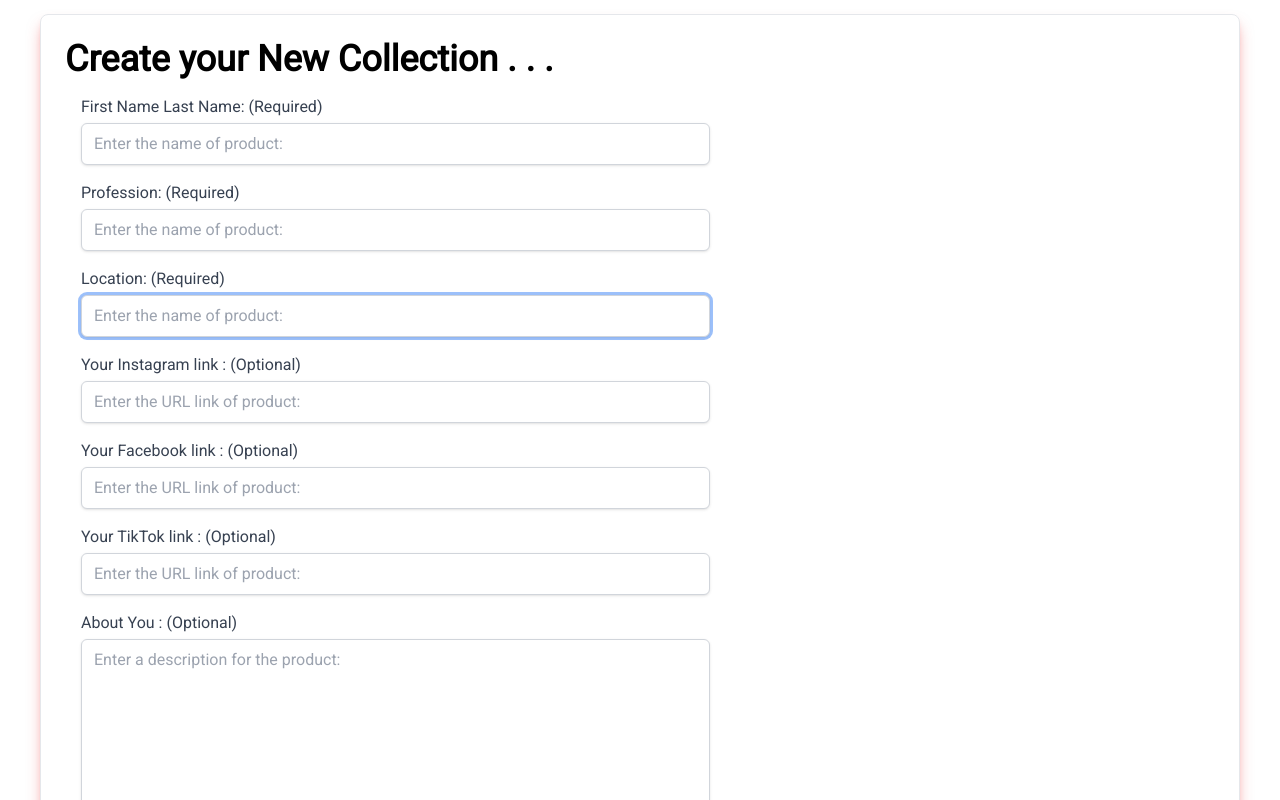
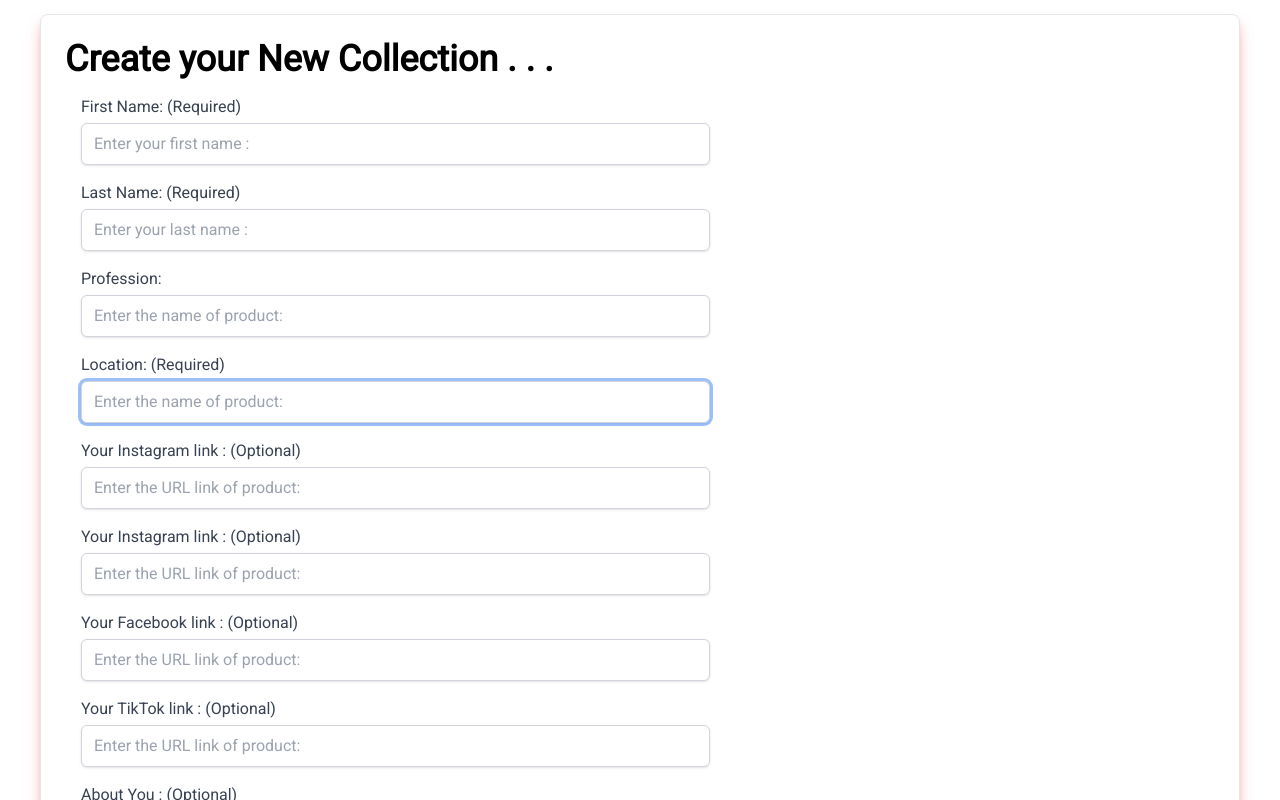
Before and after one commit to Vandhana-Mohan/art-portfolio-frontend, a React (Create React App) app: page /art/new in a window 1280 px wide. Shown: the part 380-1180 px from the top of the page. Built offline with nearby package versions, Linux system fonts and the light colour scheme.

Commit message:
new form

```diff
--- a/src/components/PortraitNewForm.js
+++ b/src/components/PortraitNewForm.js
@@ -6,14 +6,15 @@ function PortraitNewForm() {
   let navigate = useNavigate();
 
   const [newPortrait, setNewPortrait] = useState({
-    name: "",
-    category: "",
-    image_url: "",
-    description: "",
-    price: "",
-    quantity: "",
-    unit: "",
-    is_organic: false,
+    first_name: "",
+    last_name: "",
+    about_artist: "",
+    profession: "",
+    location: "",
+    instagram: "",
+    facebook: "",
+    tik_tok: "",
+    youtube: "",
   });
 
   function handleSubmit(event) {
@@ -66,15 +67,31 @@ function PortraitNewForm() {
       <form onSubmit={handleSubmit} className="space-y-4">
         <div className="flex flex-col w-3/4">
           <label htmlFor="name" className="mb-1 font-medium text-gray-700">
-            First Name Last Name: (Required)
+            First Name: (Required)
           </label>
           <input
             id="name"
             type="text"
             required
             autoFocus
-            placeholder="Enter the name of product:"
-            title="Name of the Product is required"
+            placeholder="Enter your first name : "
+            title="First Name is required"
+            onChange={handleTextChange}
+            value={newPortrait.name}
+            className="border border-gray-300 rounded-md px-3 py-2 relative bg-white shadow outline-none focus:outline-none focus:ring lg:w-3/4"
+          />
+        </div>
+        <div className="flex flex-col w-3/4">
+          <label htmlFor="name" className="mb-1 font-medium text-gray-700">
+            Last Name: (Required)
+          </label>
+          <input
+            id="name"
+            type="text"
+            required
+            autoFocus
+            placeholder="Enter your last name : "
+            title="Last Name is required"
             onChange={handleTextChange}
             value={newPortrait.name}
             className="border border-gray-300 rounded-md px-3 py-2 relative bg-white shadow outline-none focus:outline-none focus:ring lg:w-3/4"
@@ -83,17 +100,16 @@ function PortraitNewForm() {
 
         <div className="flex flex-col w-3/4">
           <label htmlFor="name" className="mb-1 font-medium text-gray-700">
-            Profession: (Required)
+            Profession:
           </label>
           <input
             id="name"
             type="text"
-            required
             autoFocus
             placeholder="Enter the name of product:"
             title="Name of the Product is required"
             onChange={handleTextChange}
-            value={newPortrait.name}
+            value={newPortrait.profession}
             className="border border-gray-300 rounded-md px-3 py-2 relative bg-white shadow outline-none focus:outline-none focus:ring lg:w-3/4"
           />
         </div>
@@ -110,7 +126,7 @@ function PortraitNewForm() {
             placeholder="Enter the name of product:"
             title="Name of the Product is required"
             onChange={handleTextChange}
-            value={newPortrait.name}
+            value={newPortrait.location}
             className="border border-gray-300 rounded-md px-3 py-2 relative bg-white shadow outline-none focus:outline-none focus:ring lg:w-3/4"
           />
         </div>
@@ -125,7 +141,22 @@ function PortraitNewForm() {
             onChange={handleTextChange}
             placeholder="Enter the URL link of product:"
             title="URL image link of the Product -- optional"
-            value={newPortrait.image_url}
+            value={newPortrait.instagram}
+            className="border border-gray-300 rounded-md px-3 py-2 relative bg-white shadow outline-none focus:outline-none focus:ring lg:w-3/4"
+          />
+        </div>
+
+        <div className="flex flex-col w-3/4">
+          <label htmlFor="image_url" className="mb-1 font-medium text-gray-700">
+            Your Instagram link : (Optional)
+          </label>
+          <input
+            id="youtube"
+            type="text"
+            onChange={handleTextChange}
+            placeholder="Enter the URL link of product:"
+            title="URL image link of the Product -- optional"
+            value={newPortrait.youtube}
             className="border border-gray-300 rounded-md px-3 py-2 relative bg-white shadow outline-none focus:outline-none focus:ring lg:w-3/4"
           />
         </div>
@@ -140,7 +171,7 @@ function PortraitNewForm() {
             onChange={handleTextChange}
             placeholder="Enter the URL link of product:"
             title="URL image link of the Product -- optional"
-            value={newPortrait.image_url}
+            value={newPortrait.facebook}
             className="border border-gray-300 rounded-md px-3 py-2 relative bg-white shadow outline-none focus:outline-none focus:ring lg:w-3/4"
           />
         </div>
@@ -155,25 +186,25 @@ function PortraitNewForm() {
             onChange={handleTextChange}
             placeholder="Enter the URL link of product:"
             title="URL image link of the Product -- optional"
-            value={newPortrait.image_url}
+            value={newPortrait.tik_tok}
             className="border border-gray-300 rounded-md px-3 py-2 relative bg-white shadow outline-none focus:outline-none focus:ring lg:w-3/4"
           />
         </div>
 
         <div className="flex flex-col w-3/4">
           <label
-            htmlFor="description"
+            htmlFor="about_artist"
             className="mb-1 font-medium text-gray-700"
           >
             About You : (Optional)
           </label>
           <textarea
-            id="description"
+            id="about_artist"
             rows="10"
-            title="Description of the Product -- optional"
-            placeholder="Enter a description for the product:"
+            title="A few words about you -- optional"
+            placeholder="Enter a few words about you:"
             onChange={handleTextChange}
-            value={newPortrait.description}
+            value={newPortrait.about_artist}
             className="border border-gray-300 rounded-md px-3 py-2 relative bg-white shadow outline-none focus:outline-none focus:ring lg:w-3/4"
           ></textarea>
         </div>
```
